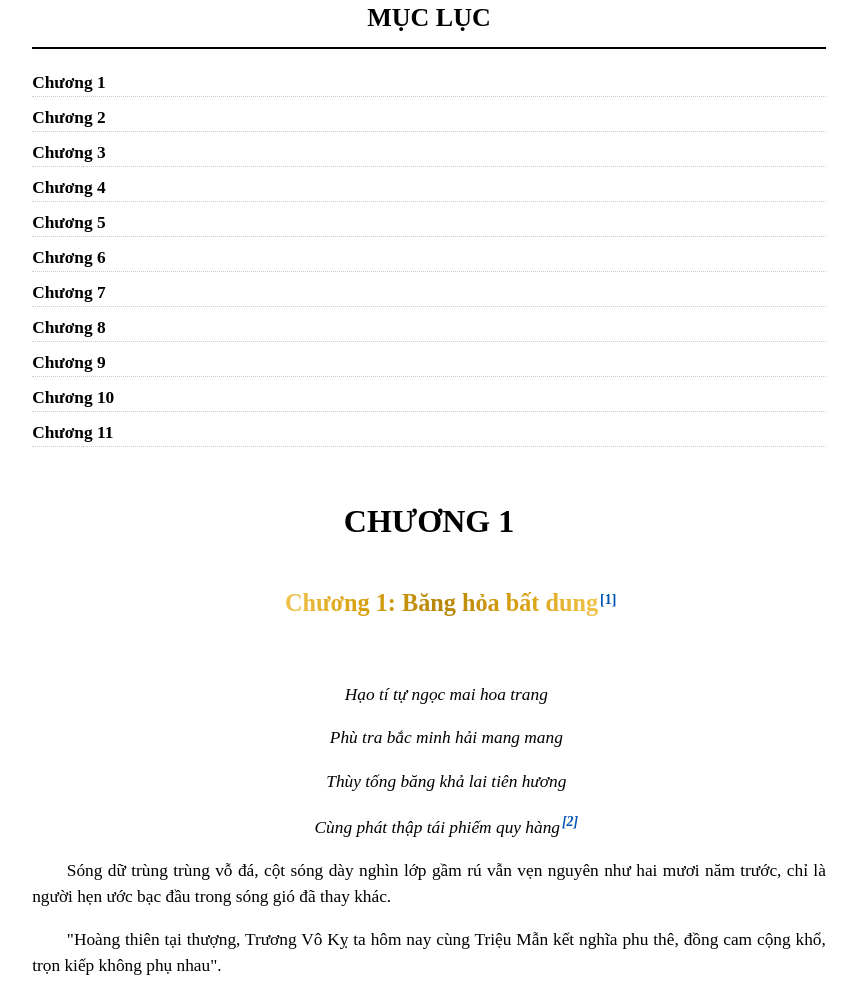
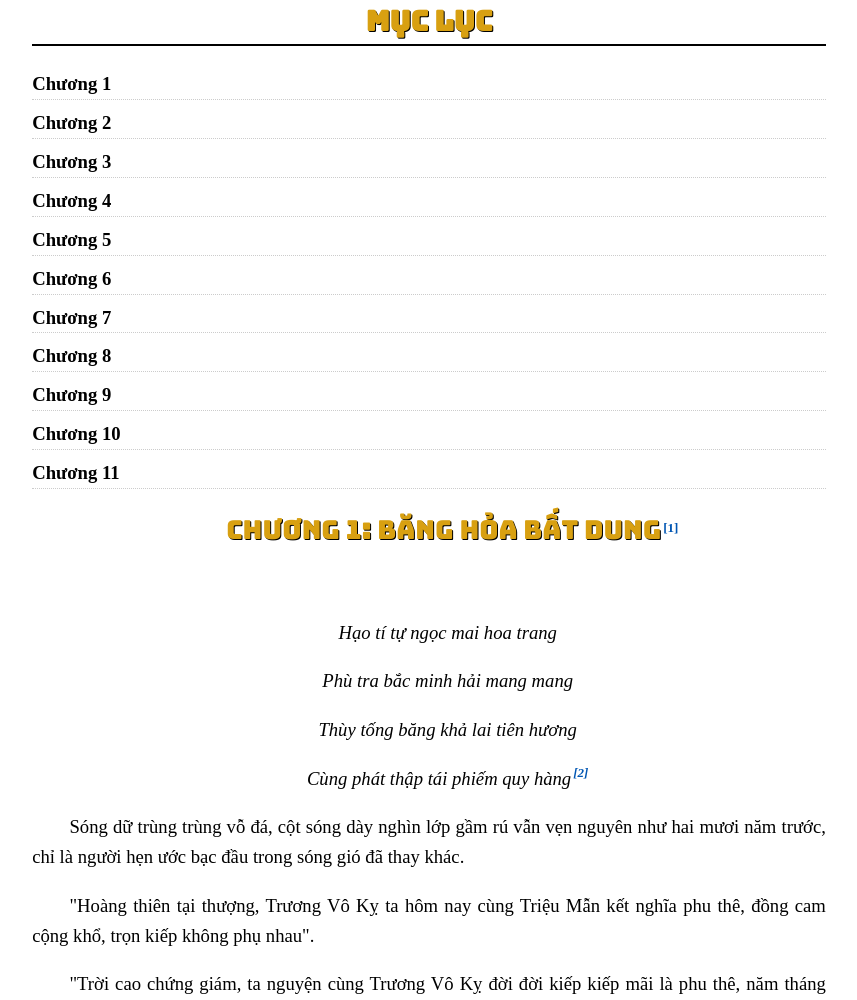
Before and after one commit to nuabuocthanhtho/nuabuocthanhtho.github.io, a Jekyll site: the page built from ebook-kiem-phi.html, in a window 1280 px wide, cut to the strip 904-1904 px from the top of the page. Shown: the whole strip, without its empty margins (211-1068 px from the left). Built offline with Jekyll 4.4.1, drawn with Linux system fonts in a browser that asks for light colours; some web fonts are replaced; some of the changed text lies outside the part shown.

Commit message:
Update ebook-kiem-phi.html

```diff
--- a/ebook-kiem-phi.html
+++ b/ebook-kiem-phi.html
@@ -7,95 +7,96 @@ permalink: /ebook-kiem-phi.html
 <head>
     <meta charset="UTF-8">
     <title>Ebook - Kiếm Phi Vạn Nhân Địch</title>
-    <link href="https://fonts.googleapis.com/css2?family=Niramit:wght@400;500&family=Times+New+Roman&family=Bodoni+Moda&family=Bungee&display=swap" rel="stylesheet">
+    <link rel="preconnect" href="https://fonts.googleapis.com">
+    <link rel="preconnect" href="https://fonts.gstatic.com" crossorigin>
+    <link href="https://fonts.googleapis.com/css2?family=Bodoni+Moda:ital,wght@0,400;0,700;1,400&family=Bungee&family=Bungee+Inline&family=Niramit:wght@400;500&family=Times+New+Roman&display=swap" rel="stylesheet">
     <link href='https://cdnjs.cloudflare.com/ajax/libs/font-awesome/6.5.1/css/all.min.css' rel='stylesheet'/>
     <script src='https://ajax.googleapis.com/ajax/libs/jquery/3.6.0/jquery.min.js'></script>
 
     <style>
-        /* === 1. CẤU HÌNH IN ẤN CƠ BẢN === */
+        /* === 1. CẤU HÌNH IN ẤN === */
         @page { size: A4; margin: 2cm; }
-        html { scroll-behavior: smooth; }
+        html { -webkit-print-color-adjust: exact; } /* Bắt buộc in màu nền */
         body {
-            font-family: "Times New Roman", serif; font-size: 13pt; line-height: 1.5;
+            font-family: "Times New Roman", serif; font-size: 14pt; line-height: 1.6;
             color: #000; background: #fff; max-width: 210mm; margin: 0 auto; padding: 20px;
         }
 
-        /* === 2. ĐỊNH DẠNG CÁC KHUNG GHI CHÚ (LẤY TỪ STYLE.CSS) === */
+        /* === 2. SỬA LỖI FONT CHỮ ĐẸP (QUAN TRỌNG) === */
 
-        /* Khung Editor */
-        .khung-ghi-chu {
-            background-color: #F8F7F7; border: 1px solid #ddd; border-radius: 8px;
-            width: 90%; padding: 10px 20px; margin: 20px auto; box-sizing: border-box;
-            page-break-inside: avoid; /* Không bị cắt đôi khi sang trang */
-        }
-        .khung-ghi-chu .tieu-de-editor { text-align: center; font-weight: bold; margin: 5px 0 15px 0; }
-
-        /* Khung Tác Giả */
-        .khung-tac-gia {
-            background-color: #fdf5e6; border-left: 5px solid #a0522d; border-radius: 0 8px 8px 0;
-            width: 90%; padding: 10px 20px; margin: 25px auto; box-sizing: border-box;
-            color: #444; page-break-inside: avoid;
-        }
-        .khung-tac-gia .tieu-de-tac-gia {
-            text-align: left; font-weight: bold; font-family: 'Bodoni Moda', serif;
-            font-size: 110%; margin: 0 0 10px 0; color: #a0522d;
+        /* Các tiêu đề dùng font Bungee (Màu vàng/Hồng) */
+        .color-change-effect, .tieu-de-editor span, .home-title, h1, h2 {
+            font-family: 'Bungee', 'Arial Black', sans-serif !important;
+            text-transform: uppercase;
+            /* Sửa lỗi màu Gradient khi in (PDF thường không hiện gradient, ta dùng màu đơn sắc thay thế cho nét) */
+            background: none !important;
+            -webkit-text-fill-color: initial !important;
+            color: #d8a011 !important; /* Màu vàng nghệ */
+            text-shadow: 1px 1px 0px #000; /* Tạo viền nhẹ cho dễ đọc */
         }
 
-        /* Hiệu ứng chữ màu (Gradient Text) */
-        .color-change-effect {
-            font-weight: bold;
-            background: linear-gradient(to right, #f0c34d, #d8a011, #b6860a, #d8a011, #f0c34d);
-            -webkit-background-clip: text; -webkit-text-fill-color: transparent;
-            background-clip: text; color: #d8a011; /* Màu dự phòng khi in */
+        /* Riêng tiêu đề "Lời tác giả" / "Lời Editor" màu hồng */
+        .tieu-de-editor .color-change-effect {
+            color: #B76E79 !important; /* Màu hồng đất */
+            text-shadow: none !important;
         }
 
-        /* === 3. CẤU TRÚC EBOOK === */
-        /* Trang bìa */
+        /* Font cho tiêu đề chương trong nội dung */
+        .post-body h1, .post-body h2, .post-body h3 {
+            font-family: 'Bodoni Moda', serif !important;
+            font-weight: bold; text-align: center; margin: 30px 0;
+        }
+
+        /* === 3. KHUNG GHI CHÚ (ĐẬM ĐÀ HƠN ĐỂ IN RA THẤY RÕ) === */
+        .khung-ghi-chu {
+            background-color: #f5f5f5 !important; /* Màu xám nhẹ */
+            border: 2px solid #aaa !important; /* Viền đậm hơn */
+            border-radius: 8px;
+            padding: 15px 25px; margin: 20px auto;
+            page-break-inside: avoid;
+        }
+        .khung-tac-gia {
+            background-color: #fff5e6 !important; /* Màu cam nhạt */
+            border-left: 5px solid #a0522d !important;
+            border: 1px solid #ddd; /* Thêm viền mỏng 3 cạnh còn lại */
+            padding: 15px 25px; margin: 20px auto;
+            page-break-inside: avoid;
+        }
+
+        /* === 4. CẤU TRÚC EBOOK === */
         .ebook-cover {
             text-align: center; page-break-after: always; display: flex; flex-direction: column;
             justify-content: center; height: 90vh; border: 5px double #000; padding: 20px;
         }
-        .ebook-title { font-size: 32pt; font-weight: bold; margin-bottom: 10px; text-transform: uppercase;}
-        .ebook-author { font-size: 18pt; font-style: italic; margin-bottom: 30px; }
+        .ebook-title { font-family: 'Bungee', sans-serif; font-size: 32pt; color: #000 !important; margin-bottom: 10px;}
         .ebook-cover img { max-width: 300px; margin: 20px auto; border-radius: 10px; box-shadow: 0 0 15px rgba(0,0,0,0.2); }
 
-        /* Mục lục */
         .ebook-toc { page-break-after: always; }
-        .ebook-toc h2 { text-align: center; text-transform: uppercase; border-bottom: 2px solid #000; padding-bottom: 10px;}
+        .ebook-toc h2 { font-family: 'Bodoni Moda', serif; text-align: center; border-bottom: 2px solid #000; }
         .ebook-toc ul { list-style: none; padding: 0; }
         .ebook-toc li { margin-bottom: 8px; border-bottom: 1px dotted #ccc; display: flex; justify-content: space-between; }
         .ebook-toc a { text-decoration: none; color: #000; font-weight: bold; width: 100%; }
 
-        /* Nội dung chương */
-        .chapter-container { page-break-after: always; margin-top: 30px; }
-        .chapter-title {
-            font-size: 24pt; font-weight: bold; text-align: center;
-            margin-bottom: 40px; margin-top: 50px; text-transform: uppercase;
-        }
+        .chapter-container { page-break-after: always; margin-top: 20px; }
+
+        /* Nội dung bài viết */
         .post-body { text-align: justify; }
         .post-body p { margin-bottom: 15px; text-indent: 2em; }
-        .post-body img { max-width: 80%; height: auto; display: block; margin: 15px auto; }
+        .post-body img { max-width: 70%; height: auto; display: block; margin: 15px auto; }
 
-        /* === 4. CHÚ THÍCH LIÊN KẾT (FIXED) === */
+        /* === 5. CHÚ THÍCH LIÊN KẾT === */
         .note-ref {
-            font-size: 0.8em; vertical-align: super; font-weight: bold;
+            font-size: 0.7em; vertical-align: super; font-weight: bold;
             color: #0056b3; text-decoration: none; cursor: pointer; margin-left: 2px;
         }
         .chapter-notes {
             margin-top: 50px; padding-top: 20px; border-top: 1px solid #000;
             font-size: 11pt; page-break-inside: avoid;
         }
-        .chapter-notes h4 { margin: 0 0 15px 0; font-style: italic; font-weight: bold; }
+        .chapter-notes h4 { margin: 0 0 10px 0; font-style: italic; font-weight: bold; font-family: 'Bodoni Moda', serif; }
         .notes-list { list-style: none; padding: 0; }
-        .notes-list li { margin-bottom: 12px; text-align: justify; display: block; }
-        .notes-list img { max-width: 50% !important; border: 1px solid #ddd; display: block; margin: 5px 0; }
-
-        /* Số thứ tự ở đầu dòng chú thích (Nút quay lại) */
-        .back-link-number {
-            font-weight: bold; color: #0056b3; text-decoration: none;
-            margin-right: 5px; cursor: pointer;
-        }
-        .back-link-number:hover { text-decoration: underline; color: #d63384; }
+        .notes-list li { margin-bottom: 10px; text-align: justify; display: block; }
+        .back-link-number { font-weight: bold; color: #0056b3; text-decoration: none; margin-right: 5px; }
 
         /* Ẩn rác */
         .post-body .tooltip .tooltiptext, .post-body iframe { display: none !important; }
@@ -194,19 +195,18 @@ permalink: /ebook-kiem-phi.html
                     if (status == "error") {
                         $chapterDiv.html('<h1>' + chapter.title + '</h1><p>[Lỗi tải chương]</p>');
                     } else {
-                        // Lấy nội dung
                         var content = $(this).find('.post-body').html();
-
-                        // Kiểm tra nếu không lấy được nội dung .post-body
                         if (!content || content.trim() === "") {
-                             // Thử lấy entry-content (dự phòng)
                              content = $(this).find('.entry-content').html();
                         }
 
-                        $chapterDiv.append('<h1 class="chapter-title">' + chapter.title + '</h1>');
+                        // === SỬA LỖI: KHÔNG CHÈN THÊM H1 TIÊU ĐỀ NỮA ===
+                        // Dòng dưới đây đã bị xóa để tránh trùng lặp tiêu đề
+                        // $chapterDiv.append('<h1 class="chapter-title">' + chapter.title + '</h1>');
+
+                        // Chỉ chèn nội dung (vì trong nội dung đã có tiêu đề đẹp rồi)
                         $chapterDiv.append('<div class="post-body">' + content + '</div>');
 
-                        // Thêm khung chú thích
                         $chapterDiv.append('<div class="chapter-notes" style="display:none;"><h4>Chú thích chương này:</h4><ul class="notes-list"></ul></div>');
                     }
 
@@ -229,21 +229,16 @@ permalink: /ebook-kiem-phi.html
                         noteCount++;
                         var $tooltip = $(this);
                         var contentHtml = $tooltip.find('.tooltiptext').html();
-
                         var refId = 'ref-' + chapterId + '-' + noteCount;
                         var noteId = 'note-' + chapterId + '-' + noteCount;
 
-                        // Tạo số mũ trong văn bản
                         var $refLink = $('<a href="#' + noteId + '" id="' + refId + '" class="note-ref">[' + noteCount + ']</a>');
                         $tooltip.after($refLink);
 
-                        // Tạo dòng chú thích với số đầu dòng là link quay lại
                         var noteItemHtml = '<li id="' + noteId + '">' +
-                                           '<a href="#' + refId + '" class="back-link-number" title="Quay lại vị trí đọc">[' + noteCount + ']</a> ' +
-                                           contentHtml +
-                                           '</li>';
+                                           '<a href="#' + refId + '" class="back-link-number" title="Quay lại">[' + noteCount + ']</a> ' +
+                                           contentHtml + '</li>';
                         $notesList.append(noteItemHtml);
-
                         $tooltip.hide();
                     });
 
@@ -253,26 +248,17 @@ permalink: /ebook-kiem-phi.html
                 });
             }
 
-            // BƯỚC 4: Dọn dẹp rác (ĐÃ SỬA LỖI MẤT NỘI DUNG)
+            // BƯỚC 4: Dọn dẹp rác
             function cleanUpContent() {
-                // Xóa dòng link điều hướng (Chương trước/sau)
-                // CHỈ XÓA nếu dòng đó NGẮN (dưới 200 ký tự) để tránh xóa nhầm nội dung truyện
                 $('.post-body p, .post-body div').each(function() {
                     var text = $(this).text().toLowerCase();
-                    var htmlLength = $(this).html().length;
-
-                    // Điều kiện: Có chữ "chương trước/sau/mục lục" VÀ độ dài ngắn
                     if ((text.includes("chương trước") || text.includes("chương sau") || text.includes("mục lục")) && text.length < 200) {
                         $(this).remove();
                     }
-
-                    // Xóa các dòng chống trộm/re-up
                     if (text.includes("đọc tại") || text.includes("re-up")) {
                         $(this).remove();
                     }
                 });
-
-                // Xóa các thẻ link (a) điều hướng lẻ loi
                 $('.post-body a').each(function() {
                     var text = $(this).text().toLowerCase();
                     if(text.includes('chương trước') || text.includes('chương sau') || text.includes('mục lục')) {
```
Also changed, not shown: other parts of ebook-kiem-phi.html (+1 -1 lines).
